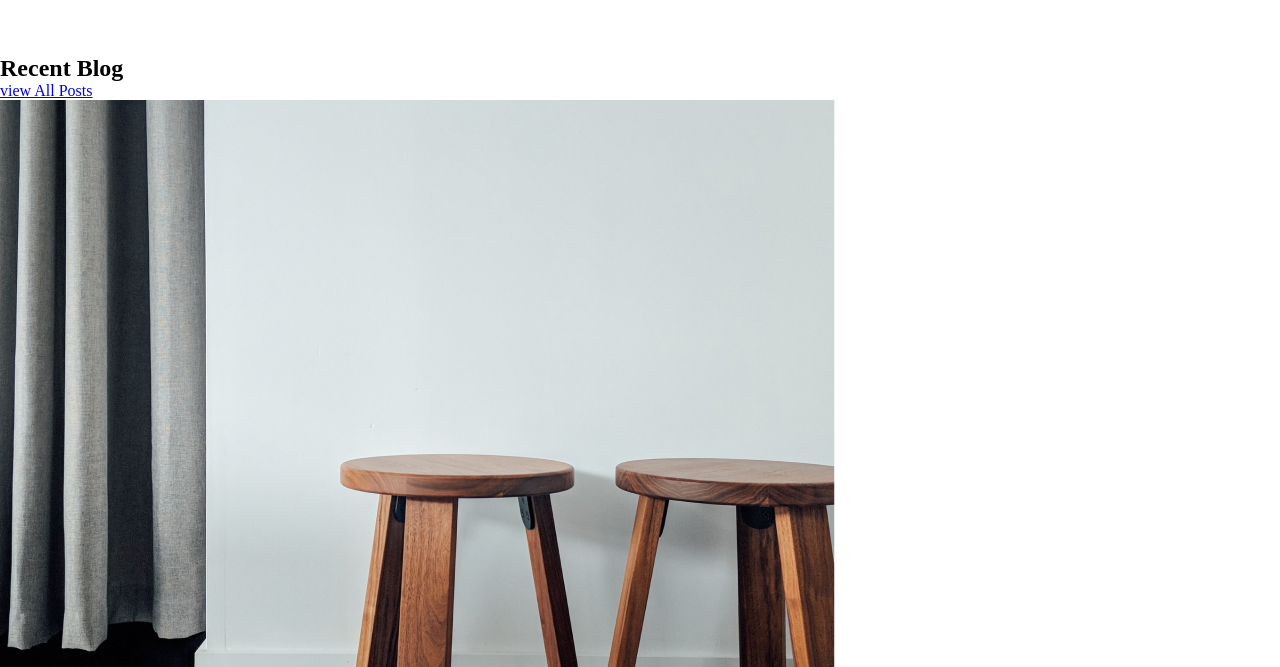
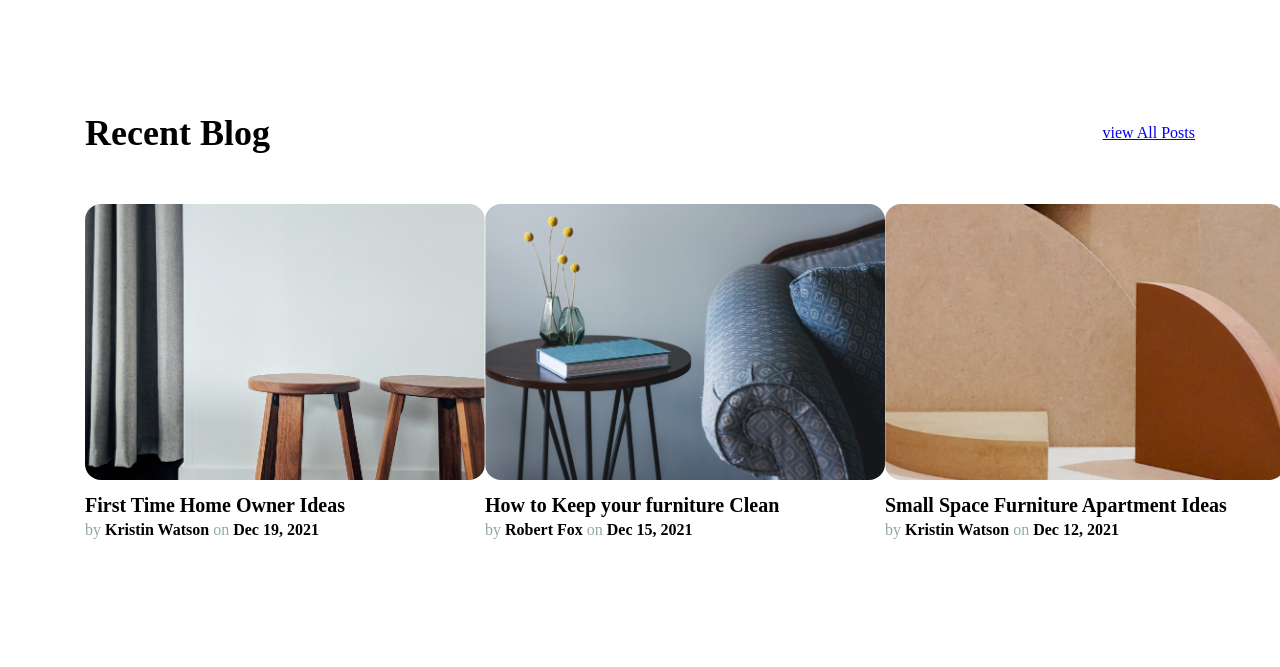
Before and after one commit to AsadullaKhatami/Furni-1.0, a plain HTML site: page index.html in a window 1280 px wide. Shown: the part 2133-2800 px from the top of the page. After the commit the page ends 2672 px from the top, so only its background shows below. Drawn offline with Linux system fonts and the light colour scheme.

Commit message:
blogs section is complete :

```diff
--- a/index.html
+++ b/index.html
@@ -69,7 +69,7 @@
 
         <section id="why-choose-us">
             <div id="choose">
-                <div class="contain">
+                <div class="text">
                     <h2>Why Choose Us</h2>
                     <p>Lorem ipsum dolor sit amet consectetur, adipisicing elit. Dicta impedit labore alias dolore? Doloremque, fugiat esse assumenda debitis aliquid quasi.</p>
                 </div>
@@ -109,34 +109,34 @@
                 <a href="#">view All Posts</a>
             </div>
             <div class="body">
-                <div>
+                <div class="blog-body">
                     <img src="images/post-1.jpg" alt="post-1" srcset="">
                     <h2>First Time Home Owner Ideas</h2>
                     <p>
                         <span>by</span>
                         <strong>Kristin Watson</strong>
                         <span>on</span>
-                        <time datetime="2021-12-19">Dec 19, 2021</time>
+                        <time datetime="2021-12-19"><strong>Dec 19, 2021</strong></time>
                     </p>
                 </div>
-                <div>
+                <div class="blog-body">
                     <img src="images/post-2.jpg" alt="post-2" srcset="">
                     <h2>How to Keep your furniture Clean</h2>
                     <p>
                         <span>by</span>
                         <strong>Robert Fox</strong>
                         <span>on</span>
-                        <time datetime="2021-15-19">Dec 15, 2021</time>
+                        <time datetime="2021-15-19"><strong>Dec 15, 2021</strong></time>
                     </p>
                 </div>
-                <div>
+                <div class="blog-body">
                     <img src="images/post-3.jpg" alt="post-3" srcset="">
                     <h2>Small Space Furniture Apartment Ideas</h2>
                     <p>
                         <span>by</span>
                         <strong>Kristin Watson</strong>
                         <span>on</span>
-                        <time datetime="2021-12-12">Dec 12, 2021</time>
+                        <time datetime="2021-12-12"><strong>Dec 12, 2021</strong></time>
                     </p>
                 </div>
             </div>
--- a/styles/style.css
+++ b/styles/style.css
@@ -20,7 +20,7 @@ nav{
 
 nav > h1 {
     color: #fff;
-    font-size: 35px;
+    font-size: 36px;
 }
 
 .menus{
@@ -64,7 +64,7 @@ nav > h1 {
 
 .contain > h1{
     color: #fff;
-    font-size: 45px;
+    font-size: 36px;
 }
 
 .contain > p{
@@ -135,7 +135,7 @@ nav > h1 {
 }
 
 .text h2{
-    font-size: 24px;
+    font-size: 36px;
     margin-bottom: 30px;
 }
 
@@ -197,3 +197,38 @@ nav > h1 {
     grid-template-rows: 50% 50%;
     grid-gap: 30px 10px;
 }
+
+#blogs{
+    padding: 0 85px 0 85px;
+}
+
+#blogs > .head {
+    display: flex;
+    justify-content: space-between;
+    align-items: center;
+    margin-bottom: 50px;
+}
+
+#blogs > .head > h1{
+    font-size: 36px;
+}
+
+#blogs > .body{
+    display: flex;
+    justify-content: space-around;
+    align-items: center;
+}
+
+.blog-body img{
+    width: 400px;
+    border-radius: 1rem;
+}
+
+.blog-body h2{
+    font-size: 20px;
+    padding: 10px 0 4px 0;
+}
+
+.blog-body span{
+    color: #92a9a6;
+}
```
